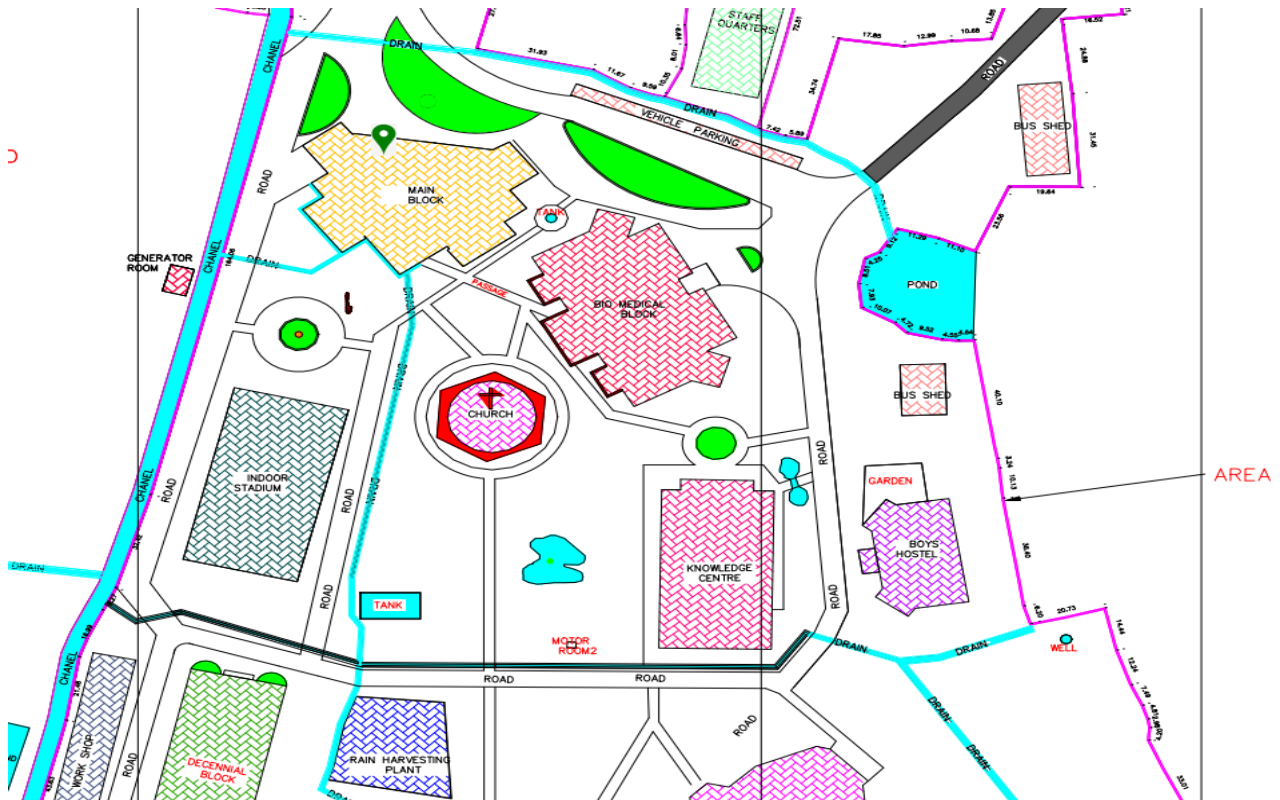
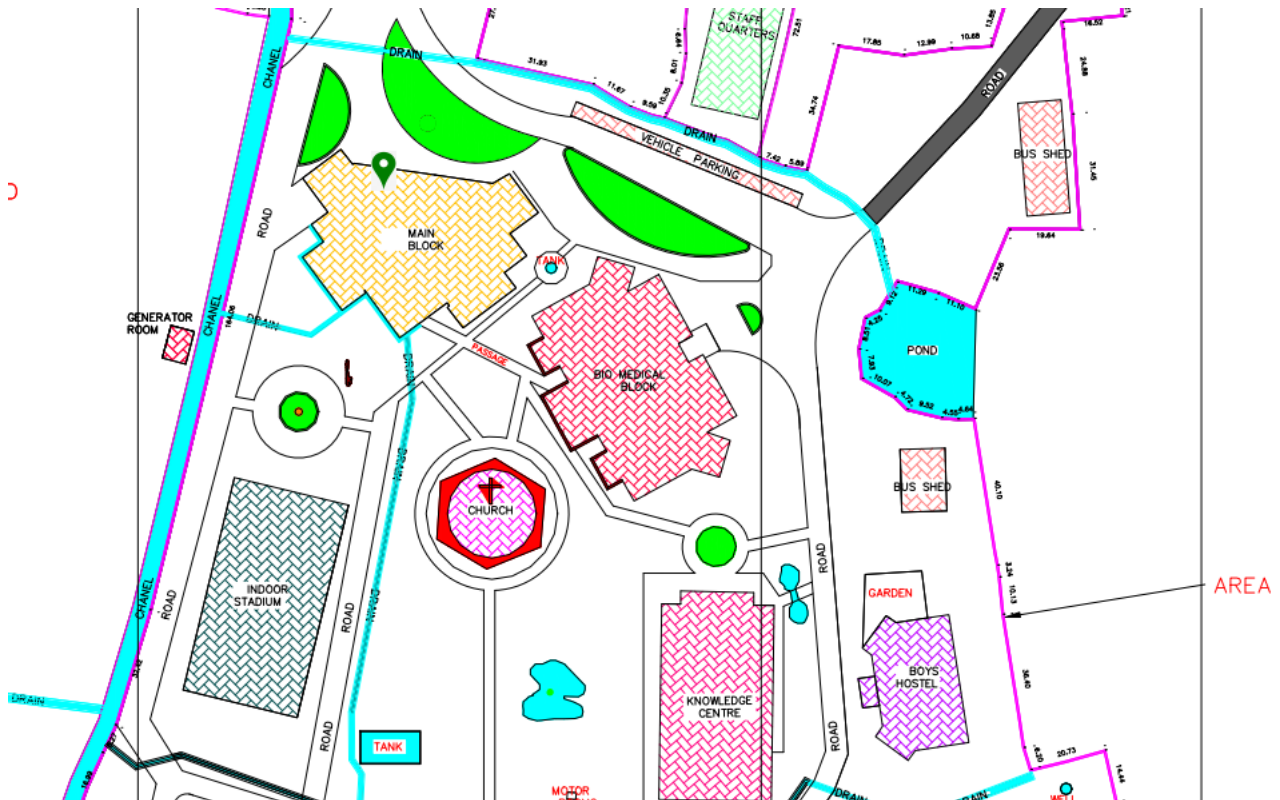
Before and after one commit to sayanth1879/qr, a plain HTML site: page index.html in a window 1280 px wide. Shown: the top 800 px of the page. Drawn offline with Linux system fonts and the light colour scheme.

Commit message:
Update index.html

```diff
--- a/index.html
+++ b/index.html
@@ -8,7 +8,7 @@
 <div>
 
 <center>
-<img src="sahrdaya.png" height = '1000'; width = '100%'> </img>
+<img src="sahrdaya.png" height = 'auto'; width = '100%'> </img>
 </center>
 
 
```
